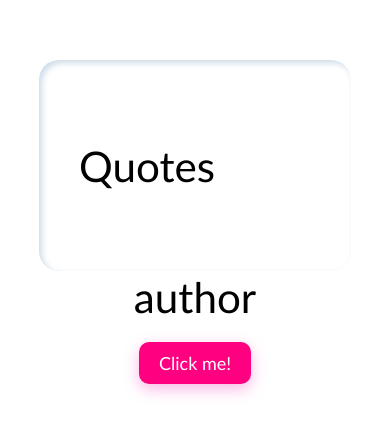
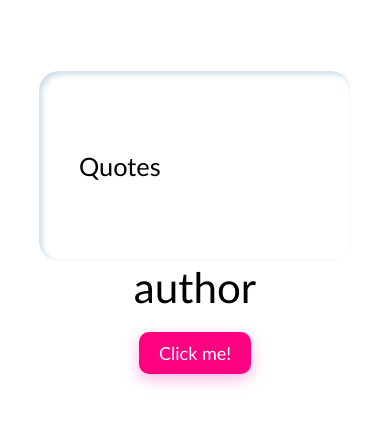
Before and after one commit to GITPSA28/QuotesBot, a plain HTML site: page index.html in a window 390 px wide. Shown: the part 190-624 px from the top of the page. Drawn offline with Linux system fonts and the light colour scheme.

Commit message:
Update style.css

```diff
--- a/style.css
+++ b/style.css
@@ -50,3 +50,10 @@ body {
   font-size: 5vh;
   text-align: right;
 }
+@media screen and (max-width: 450px) {
+.quote {
+
+  font-size: 3vh;
+
+}
+}
```
